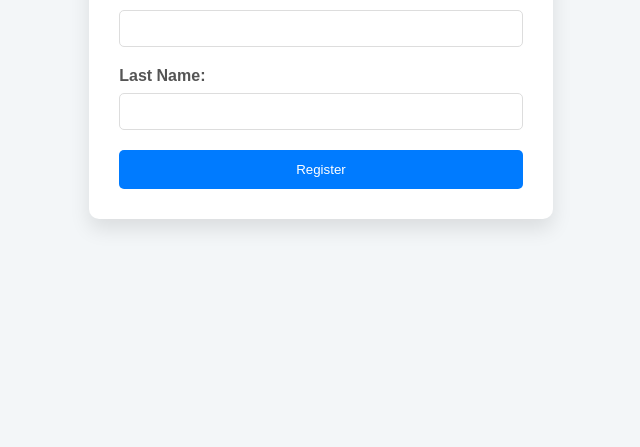
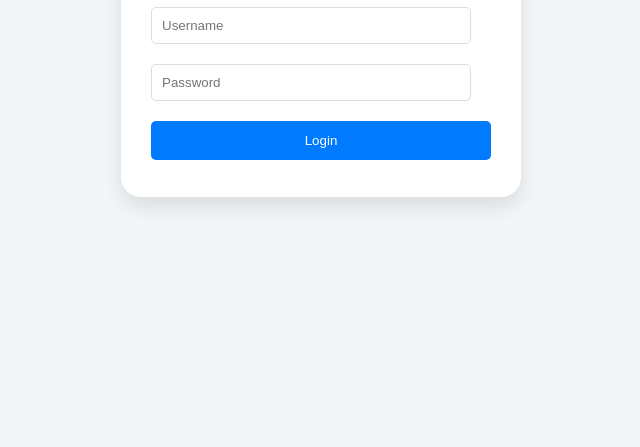
Before and after one commit to LourdesEstelle/web-systems-technologies, a plain HTML site: page Lab 2_Abalde, Lordweil E.html in a window 1280 px wide. Shown: the part 353-800 px from the top of the page, without its empty margins (319-959 px from the left). Drawn offline with Linux system fonts and the light colour scheme.

Commit message:
Update
Update

```diff
--- a/Lab 2_Abalde, Lordweil E.html
+++ b/Lab 2_Abalde, Lordweil E.html
@@ -3,7 +3,7 @@
 <head>
   <meta charset="UTF-8">
   <meta name="viewport" content="width=device-width, initial-scale=1.0">
-  <title>Student Registration Form</title>
+  <title>Student Login Form</title>
   <style>
     body {
       font-family: Arial, sans-serif;
@@ -18,8 +18,9 @@
 
     .form-container {
       background-color: #ffffff;
-      max-width: 500px;
-      border-radius: 10px;
+      width: 400px;
+      height: 300px;
+      border-radius: 20px; /* Adjust border-radius to change the rounded corners */
       box-shadow: 0 10px 20px rgba(0, 0, 0, 0.1);
       padding: 30px;
       box-sizing: border-box;
@@ -30,15 +31,8 @@
       color: #333;
     }
 
-    label {
-      font-weight: bold;
-      color: #555;
-      display: block;
-      margin-bottom: 8px;
-    }
-
     input[type="text"] {
-      width: 100%;
+      width: calc(100% - 20px); /* Adjusted width to fit container */
       border: 1px solid #ddd;
       padding: 10px;
       border-radius: 5px;
@@ -65,15 +59,13 @@
 </head>
 <body>
   <div class="form-container">
-    <h1>Student Registration Form</h1>
+    <h1>Login</h1>
     <form action="Lab 2_Abalde, Lordweil E-Dashboard.html" method="POST">
-      <label for="firstname">First Name:</label>
-      <input type="text" name="firstname" id="firstname" required>
+      <input type="text" name="firstname" id="firstname" placeholder="Username" required>
 
-      <label for="lastname">Last Name:</label>
-      <input type="text" name="lastname" id="lastname" required>
+      <input type="text" name="lastname" id="lastname" placeholder="Password" required>
 
-      <input type="submit" value="Register">
+      <input type="submit" value="Login">
     </form>
   </div>
 </body>
```
